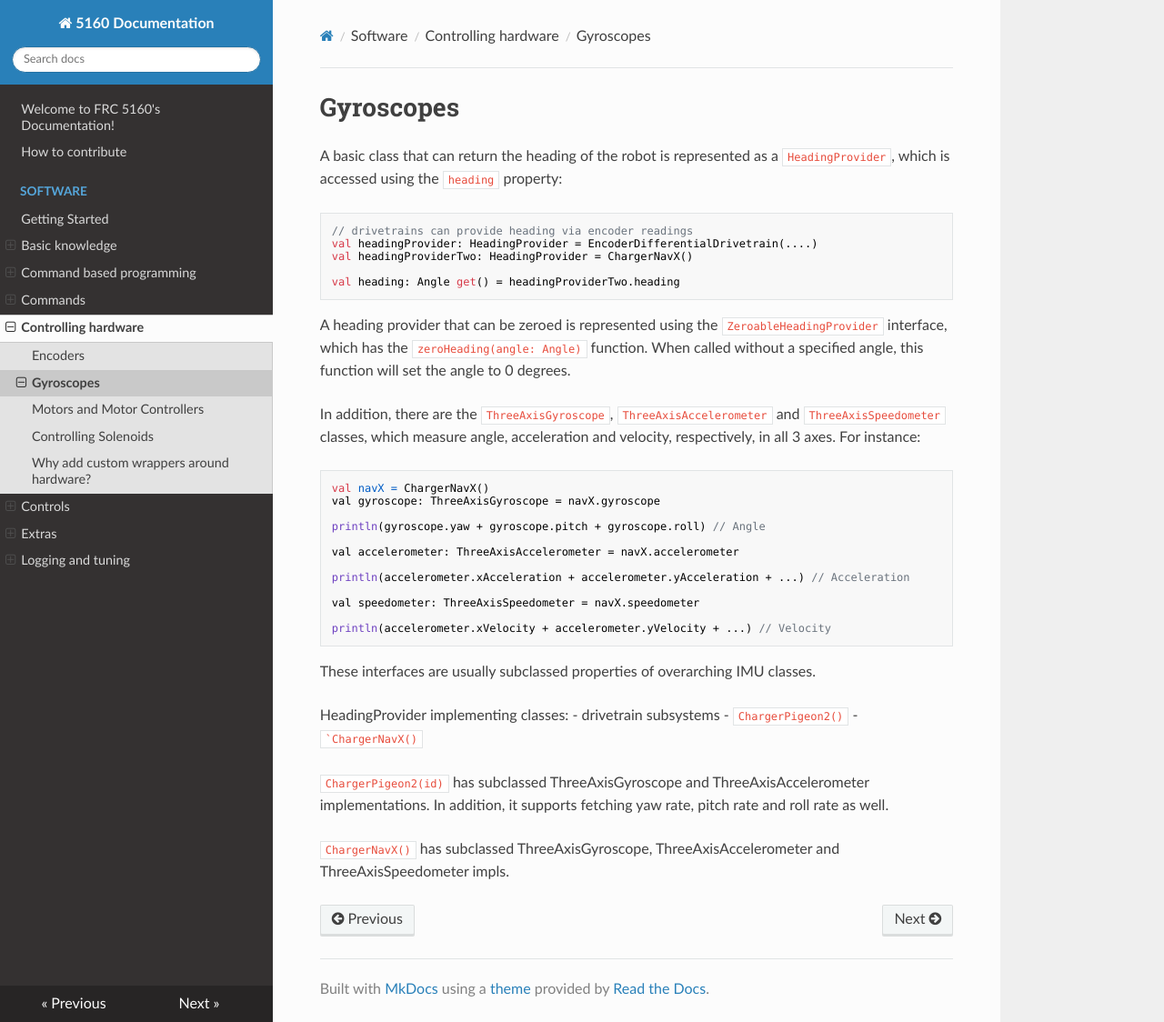
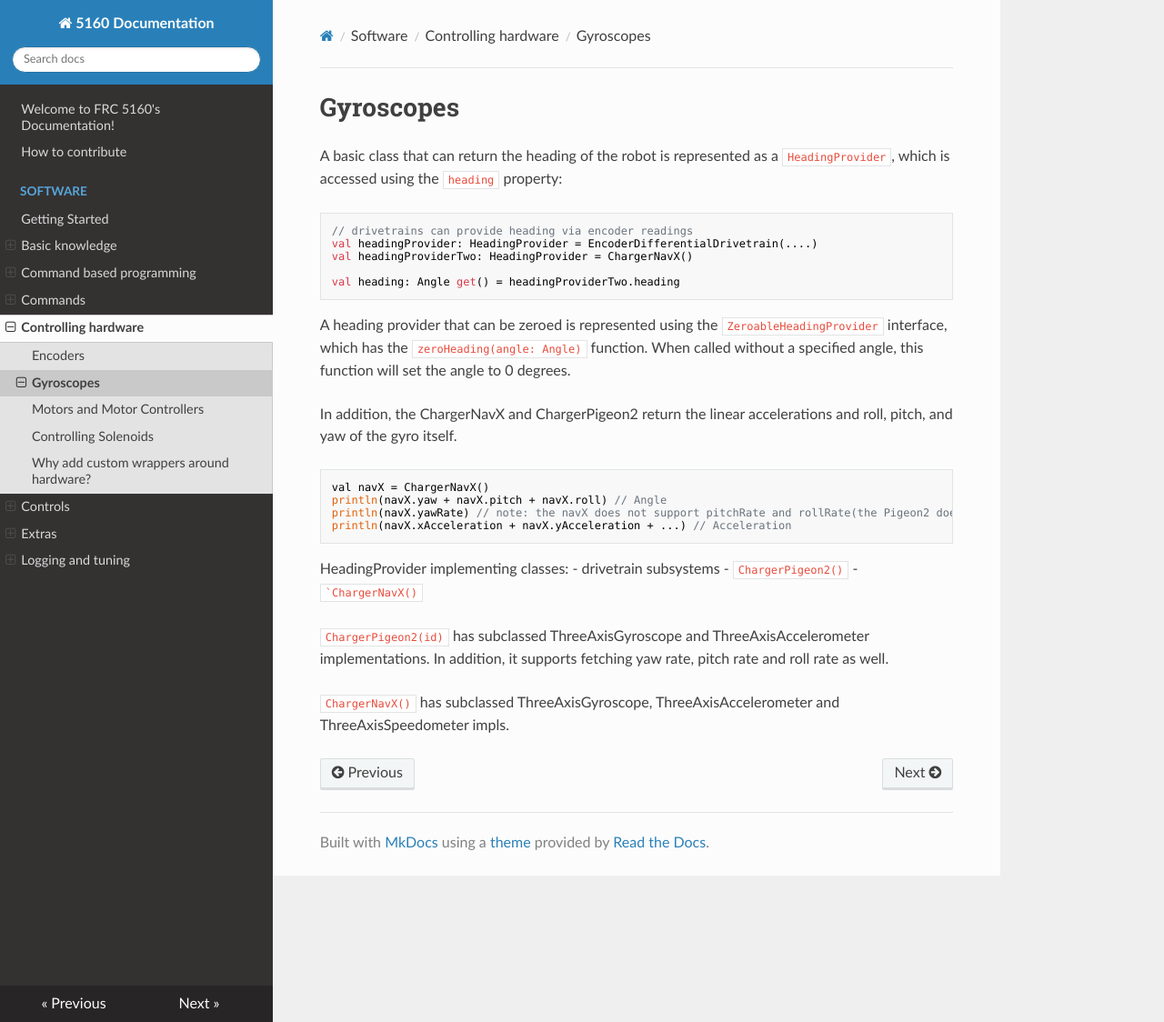
Before and after one commit to frc-5160-the-chargers/5160-docs, an MkDocs documentation site: the page built from docs/software/controlling-hardware/gyroscopes.md, in a window 1280 px wide and 1124 px high. Shown: the whole window at 91% size. Built offline with MkDocs 1.6.1, drawn with Linux system fonts in a browser that asks for light colours; nearby versions of some CDN libraries.

Commit message:
Updated gyroscopes.md

````diff
--- a/docs/software/controlling-hardware/gyroscopes.md
+++ b/docs/software/controlling-hardware/gyroscopes.md
@@ -15,25 +15,15 @@ A heading provider that can be zeroed is represented using the  ```ZeroableHeadi
 which has the ```zeroHeading(angle: Angle)``` function. When called without a specified angle,
 this function will set the angle to 0 degrees.
 
-In addition, there are the ```ThreeAxisGyroscope```, ```ThreeAxisAccelerometer``` and ```ThreeAxisSpeedometer``` classes,
-which measure angle, acceleration and velocity, respectively, in all 3 axes. For instance:
+In addition, the ChargerNavX and ChargerPigeon2 return the linear accelerations and roll,
+pitch, and yaw of the gyro itself.
 
 ```
 val navX = ChargerNavX()
-val gyroscope: ThreeAxisGyroscope = navX.gyroscope
-
-println(gyroscope.yaw + gyroscope.pitch + gyroscope.roll) // Angle
-
-val accelerometer: ThreeAxisAccelerometer = navX.accelerometer
-
-println(accelerometer.xAcceleration + accelerometer.yAcceleration + ...) // Acceleration
-
-val speedometer: ThreeAxisSpeedometer = navX.speedometer
-
-println(accelerometer.xVelocity + accelerometer.yVelocity + ...) // Velocity
+println(navX.yaw + navX.pitch + navX.roll) // Angle
+println(navX.yawRate) // note: the navX does not support pitchRate and rollRate(the Pigeon2 does)
+println(navX.xAcceleration + navX.yAcceleration + ...) // Acceleration
 ```
-
-These interfaces are usually subclassed properties of overarching IMU classes.
 
 HeadingProvider implementing classes:
 - drivetrain subsystems
````
